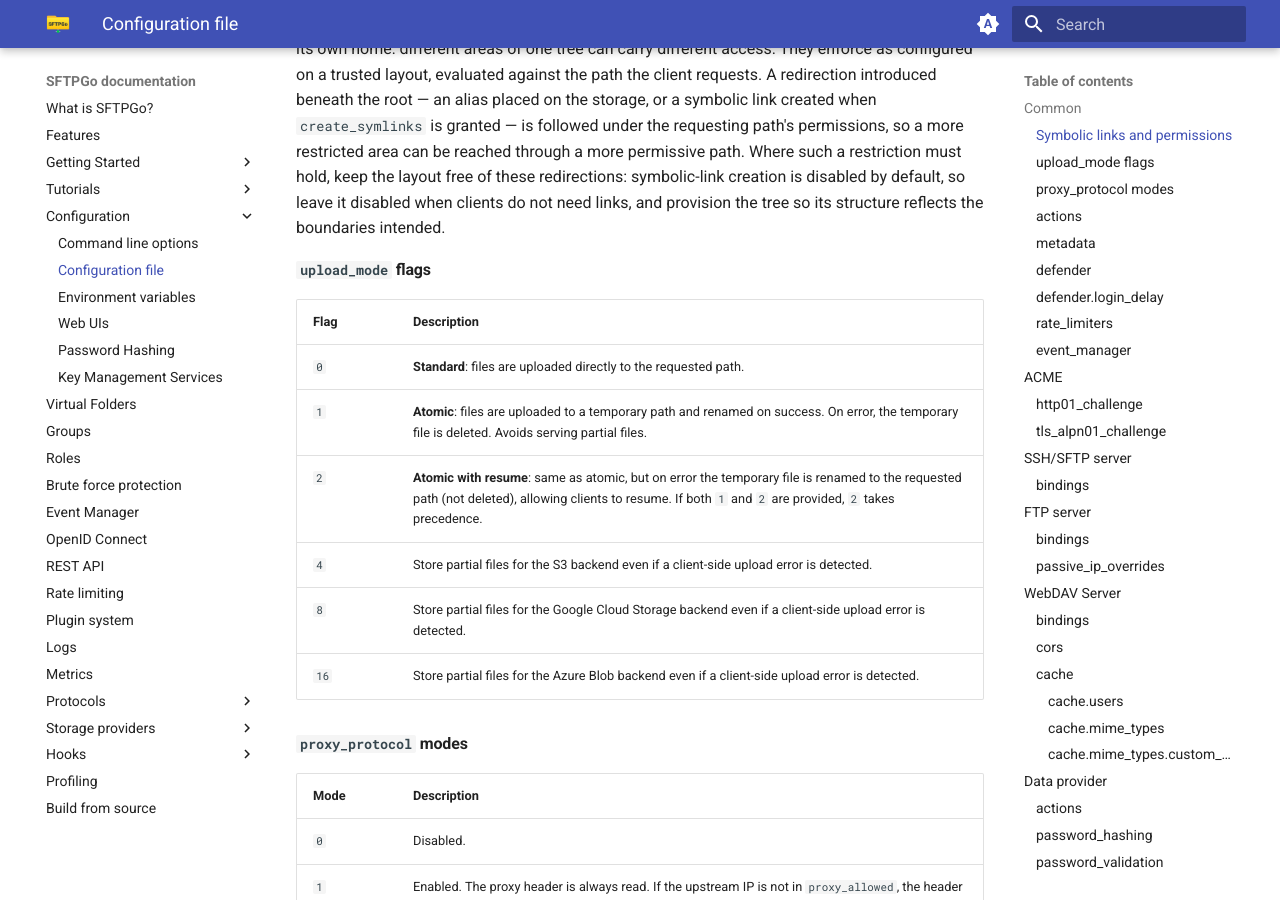
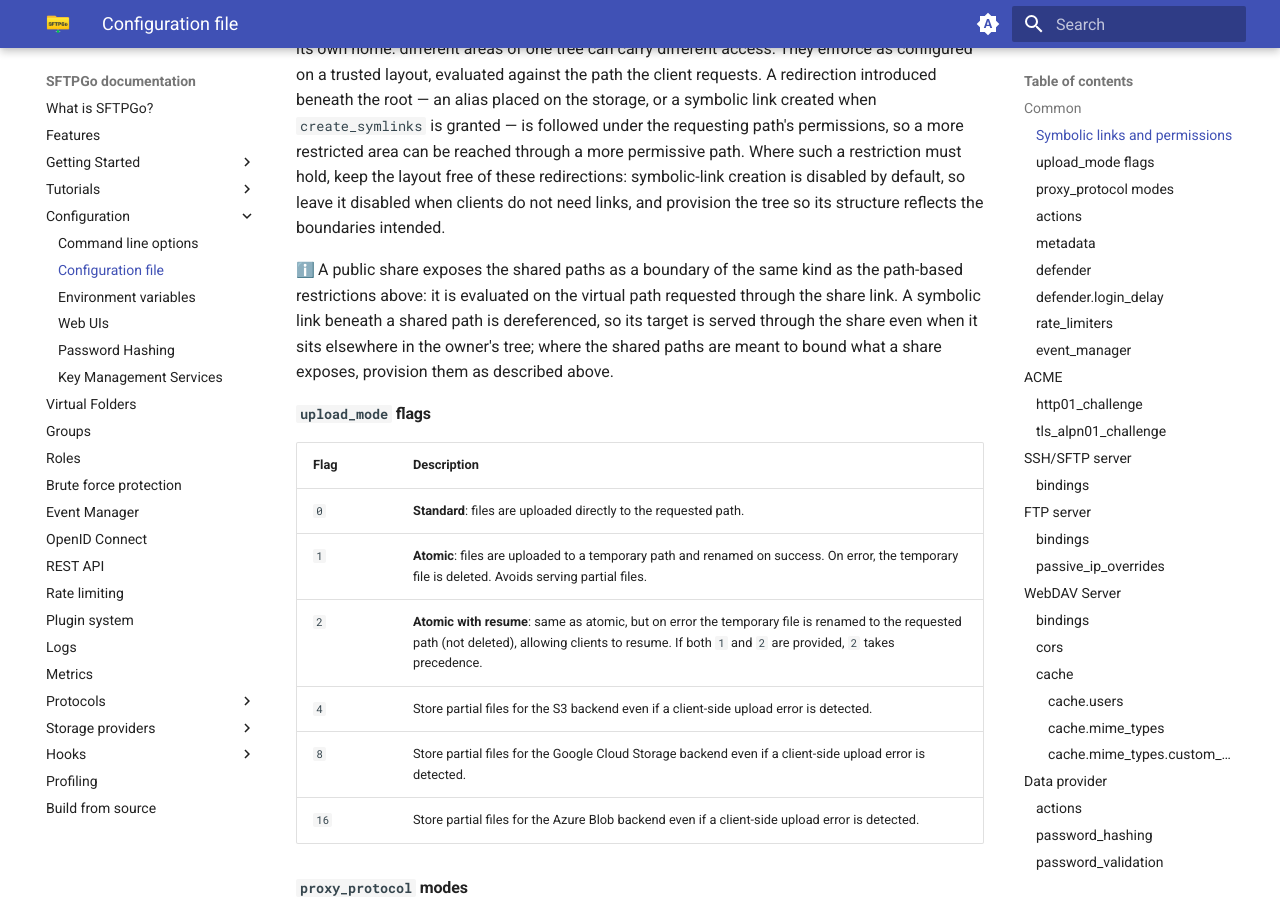
Before and after one commit to sftpgo/docs, an MkDocs documentation site: the page built from docs/config-file.md, in a window 1280 px wide and 900 px high, scrolled down 3503 px. Built offline with MkDocs 1.6.1 and Material for MkDocs 9.7.7, drawn with Linux system fonts in a browser that asks for light colours; emoji names are drawn with the system emoji font; the version menu is left out.

Commit message:
public shares: add the path-based restriction note
Signed-off-by: Nicola Murino <nicola.murino@gmail.com>

```diff
--- a/docs/config-file.md
+++ b/docs/config-file.md
@@ -46,6 +46,8 @@ Dereferencing a link never re-checks `create_symlinks`: any link already present
 :information_source: Confinement validates each path before the operation runs, so a symbolic link resolving outside the accessible area is rejected and a persistent link can never reach beyond it. Because validation and the operation are separate steps, a brief timing window remains under highly concurrent access: a crafted link could be momentarily followed between the check and the operation. Symbolic-link creation is disabled by default, so a client cannot introduce a link to exploit this; for environments with strict isolation requirements, provision each user from an empty directory that contains no symbolic links, so that with none present and none creatable there is nothing to act on.
 
 :warning: Per-directory permissions and path-based filters configure how a single user moves through its own home: different areas of one tree can carry different access. They enforce as configured on a trusted layout, evaluated against the path the client requests. A redirection introduced beneath the root — an alias placed on the storage, or a symbolic link created when `create_symlinks` is granted — is followed under the requesting path's permissions, so a more restricted area can be reached through a more permissive path. Where such a restriction must hold, keep the layout free of these redirections: symbolic-link creation is disabled by default, so leave it disabled when clients do not need links, and provision the tree so its structure reflects the boundaries intended.
+
+:information_source: A public share exposes the shared paths as a boundary of the same kind as the path-based restrictions above: it is evaluated on the virtual path requested through the share link. A symbolic link beneath a shared path is dereferenced, so its target is served through the share even when it sits elsewhere in the owner's tree; where the shared paths are meant to bound what a share exposes, provision them as described above.
 
 #### `upload_mode` flags
 
```
Also changed, not shown: docs/web-interfaces.md (+2 -0 lines).
